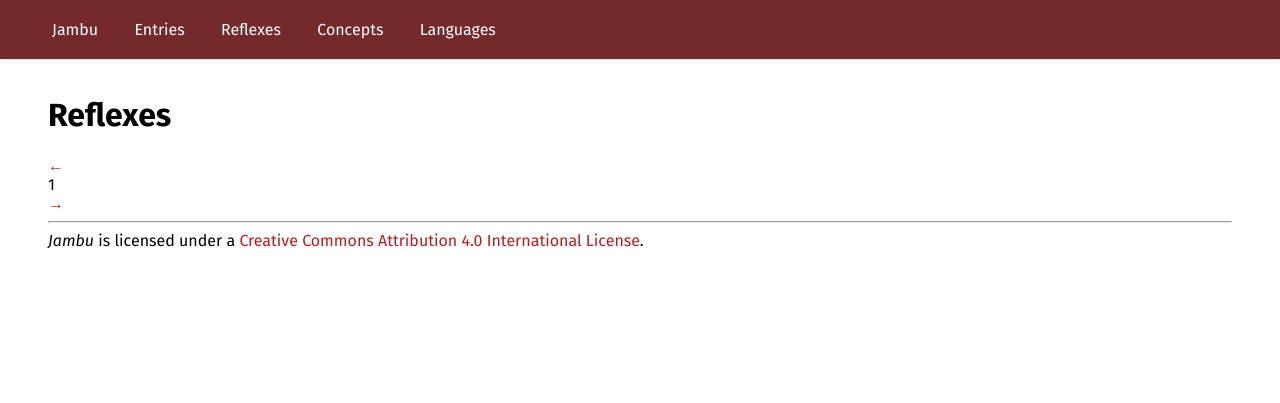
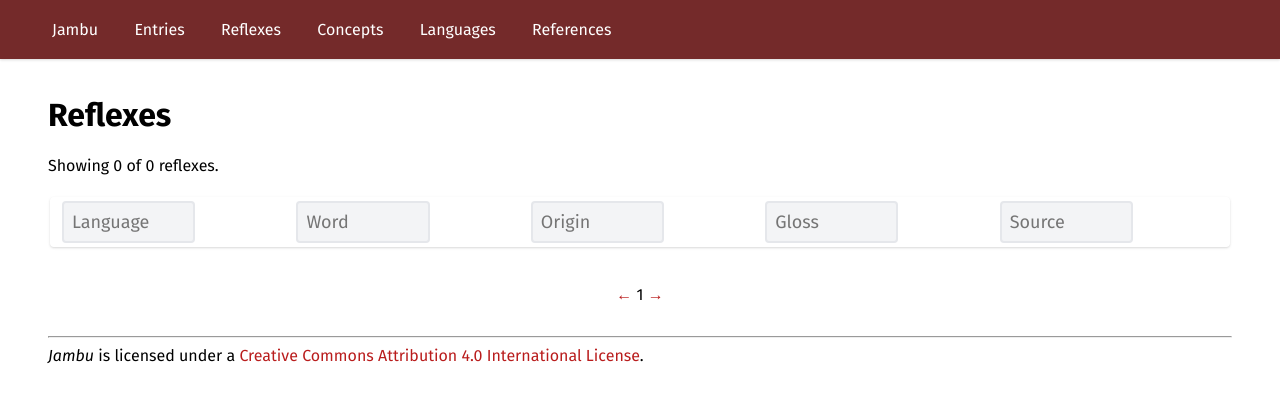
Before and after one commit to moli-mandala/neojambu, a Flask app: page /reflexes in a window 1280 px wide. Shown: the top 403 px of the page. Run offline with Flask 2, Linux system fonts and the light colour scheme; lists and menus that the app fills with data are empty; some libraries are stand-ins or nearby versions.

Commit message:
implement search mostly everywhere, fix page navigation

```diff
--- a/app.py
+++ b/app.py
@@ -25,15 +25,37 @@ def hello_world():
 @app.route("/reflexes")
 @app.route("/reflexes/<reflex>")
 def reflexes(reflex=None):
-    con = sqlite3.connect('data.db')
-    cur = con.cursor()
+
+    lang_filter = request.args.get('lang', None)
+    word_filter = request.args.get('word', None)
+    gloss_filter = request.args.get('gloss', None)
+    source_filter = request.args.get('source', None)
+    origin_filter = request.args.get('origin', None)
+
     if reflex:
         lemma = session.query(Lemma).filter_by(id=reflex).first()
         return render_template('reflex.html', reflex=lemma)
     else:
         page = int(request.args.get('page', 1))
-        lemmas = session.query(Lemma).limit(200).offset(page * 200 - 200).all()
-        return render_template('reflexes.html', reflexes=lemmas, page=page)
+        lemmas = session.query(Lemma)
+
+        if lang_filter:
+            lemmas = lemmas.join(Language).filter(Language.name.like('%' + lang_filter + '%'))
+        if word_filter:
+            lemmas = lemmas.filter(Lemma.word.like('%' + word_filter + '%'))
+        if gloss_filter:
+            lemmas = lemmas.filter(Lemma.gloss.like('%' + gloss_filter + '%'))
+        if source_filter:
+            lemmas = lemmas.join(Lemma.references).filter(Reference.short.like('%' + source_filter + '%'))
+        if origin_filter:
+            lemmas = lemmas.join(Lemma.origin_lemma, aliased=True).filter(Lemma.word.like('%' + origin_filter + '%'))
+
+        return render_template(
+            'reflexes.html',
+            reflexes=lemmas.limit(50).offset(page * 50 - 50).all(),
+            page=page,
+            count=lemmas.count(),
+        )
 
 @app.route("/languages")
 @app.route("/languages/<lang1>")
@@ -64,30 +86,60 @@ def languages(lang1=None, lang2=None):
         lang1 = session.query(Language).filter_by(id=lang1).first()
         lang2 = session.query(Language).filter_by(id=lang2).first()
 
-        return render_template('compare.html', colors=colors, both=both, lang1=lang1, lang2=lang2, lang_dict=lang1_dict, lang2_dict=lang2_dict)
+        return render_template('compare.html', colors=colors, both=both, count=len(both), lang1=lang1, lang2=lang2, lang_dict=lang1_dict, lang2_dict=lang2_dict)
 
     elif lang1:
         page = int(request.args.get('page', 1))
+
         language = session.query(Language).filter_by(id=lang1).first()
-        lemmas = session.query(Lemma).filter_by(language_id=lang1).options(joinedload(Lemma.origin_lemma)).limit(50).all()
-        return render_template('reflexes.html', lang=language, colors=colors, reflexes=lemmas, page=page)
+        lemmas = session.query(Lemma).filter_by(language_id=lang1).options(joinedload(Lemma.origin_lemma))
+
+        return render_template('reflexes.html', lang=language, colors=colors, count=lemmas.count(), reflexes=lemmas.limit(50).offset(page * 50 - 50).all(), page=page)
+
     else:
-        langs = session.query(Language).order_by(Language.order).all()
-        return render_template('langs.html', langs=langs, colors=colors)
+        lang_filter = request.args.get('lang', None)
+        clade_filter = request.args.get('clade', None)
+        langs = session.query(Language).order_by(Language.order)
+        if lang_filter:
+            langs = langs.filter(Language.name.like('%' + lang_filter + '%'))
+        if clade_filter:
+            langs = langs.filter(Language.clade.like('%' + clade_filter + '%'))
+        return render_template('langs.html', langs=langs.all(), count=langs.count(), colors=colors)
 
 @app.route("/entries")
 @app.route('/entries/<entry>')
 def entries(entry=None, lang=None):
     page = int(request.args.get('page', 1))
     search = request.args.get('entry', None)
+    lang_filter = request.args.get('lang', None)
+    entry_filter = request.args.get('entry_name', None)
+    source_filter = request.args.get('source', None)
+    gloss_filter = request.args.get('gloss', None)
     if entry:
         entry_info = session.query(Lemma).filter_by(id=entry).first()
-        reflexes = session.query(Lemma).filter_by(origin_lemma_id=entry).join(Language).order_by(Language.order).all()
+        reflexes_query = session.query(Lemma).filter_by(origin_lemma_id=entry)
+        if lang_filter:
+            reflexes_query = reflexes_query.filter_by(language_id=lang_filter)
+        if entry_filter:
+            reflexes_query = reflexes_query.filter(Lemma.word.like('%' + entry_filter + '%'))
+        if gloss_filter:
+            reflexes_query = reflexes_query.filter(Lemma.gloss.like('%' + gloss_filter + '%'))
+        reflexes = reflexes_query.join(Language).order_by(Language.order).all()
         grouped_reflexes = {key: list(group) for key, group in groupby(reflexes, key=lambda lemma: lemma.language_id)}
         return render_template('entry.html', entry=entry_info, reflexes=grouped_reflexes, colors=colors, order=order)
     else:
-        entries = session.query(Lemma).filter(Lemma.origin_lemma_id == None).limit(50).all()
-        return render_template('entries.html', entries=entries, page=page, colors=colors, order=order)
+        entries_query = session.query(Lemma).filter(Lemma.origin_lemma_id == None)
+        if lang_filter:
+            entries_query = entries_query.filter_by(language_id=lang_filter)
+        if entry_filter:
+            entries_query = entries_query.filter(Lemma.word.like('%' + entry_filter + '%'))
+        entries = entries_query
+        return render_template('entries.html', entries=entries.limit(50).offset(page * 50 - 50).all(), count=entries.count(), page=page, colors=colors, order=order)
+
+@app.route("/references")
+def references():
+    refs = session.query(Reference).all()
+    return render_template('references.html', sources=refs)
 
 if __name__ == '__main__':
     # Threaded option to enable multiple instances for multiple user access support
--- a/models.py
+++ b/models.py
@@ -35,10 +35,11 @@ class Reference(Base):
     __tablename__ = 'references'
 
     id = Column(String, primary_key=True)
+    short = Column(String)
     source = Column(String)
 
     def __repr__(self):
-        return f"<Reference(id='{self.id}', source='{self.source}')>"
+        return f"<a href=\"/references/{self.id}\">{self.short}</a>"
 
 class Lemma(Base):
     __tablename__ = 'lemmas'
--- a/requirements.txt
+++ b/requirements.txt
@@ -4,3 +4,4 @@ Jinja2==3.1.2
 Markdown==3.4.1
 SQLAlchemy==1.4.41
 tqdm==4.64.0
+pybtex==0.24.0
--- a/static/style.css
+++ b/static/style.css
@@ -95,6 +95,8 @@ smallcaps {
 .grid-row {
     border-radius: 0.25rem;
     box-shadow: 0 1px 3px 0 rgba(0, 0, 0, 0.1), 0 1px 2px 0 rgba(0, 0, 0, 0.06);
+    margin-left: 0;
+    margin-right: 0;
     margin-top: 0.25rem;
     margin-bottom: 0.25rem;
     border-width: 0;
@@ -186,5 +188,24 @@ smallcaps {
 
 /* table */
 table {
+    margin-top: 1em;
     width: 100%;
 }
+
+th {
+    text-align: left;
+}
+
+table input, table select {
+    padding: 0.5rem;
+    margin: 0;
+    font-size: large;
+    border: 2px solid #E5E7EB;
+    background-color: #F3F4F6;
+    border-radius: 0.25rem;
+    width: 50%;
+}
+
+.tooltip p {
+    margin: 0;
+}
--- a/templates/compare.html
+++ b/templates/compare.html
@@ -1,6 +1,6 @@
 {% include "head.html" %}
 <h1>
-    <span>{{ lang1.name }}</span> <span class="font-thin">vs.</span> <span>{{ lang2.name }}</span> <span class="font-thin">({{both | length}} matches)</span>
+    <span>{{ lang1.name }}</span> <span class="font-thin">vs.</span> <span>{{ lang2.name }}</span> <span class="font-thin">({{count}} matches)</span>
 </h1>
 {% if lang1 %}
 <div class="lang-box">
@@ -25,7 +25,7 @@
         </div>
         <div class="grid-row">
             <p>Reflexes</p>
-            <p>{{ lang1.lemma_count }}</p>
+            <p>{{ lang1.lemma_count }} <span class="muted">({{ '%.2f' % ((count / lang1.lemma_count) * 100) }}%)</span></p>
         </div>
     </div>
 </div>
@@ -46,7 +46,7 @@
         </div>
         <div class="grid-row">
             <p>Reflexes</p>
-            <p>{{ lang2.lemma_count }}</p>
+            <p>{{ lang2.lemma_count }} <span class="muted">({{ '%.2f' % ((count / lang2.lemma_count) * 100) }}%)</span></p>
         </div>
     </div>
 </div>
--- a/templates/head.html
+++ b/templates/head.html
@@ -25,13 +25,17 @@
     <script src="https://unpkg.com/leaflet@1.7.1/dist/leaflet.js"
     integrity="sha512-XQoYMqMTK8LvdxXYG3nZ448hOEQiglfqkJs1NOQV44cWnUrBc8PkAOcXy20w0vlaXaVUearIOBhiXZ5V3ynxwA=="
     crossorigin=""></script>
+    <script>
+        {% include "scripts.js" %}
+    </script>
 </head>
 <body>
     <div class="nav bg-red-900 text-white block p-5 pl-10 pr-4 space-x-8 shadow">
-        <a class="font-semibold hover:text-red-100 transition" href="/">Jambu</a>
-        <a class="hover:text-red-100 transition" href="/entries">Entries</a>
-        <a class="hover:text-red-100 transition" href="/reflexes">Reflexes</a>
-        <a class="hover:text-red-100 transition">Concepts</a>
-        <a class="hover:text-red-100 transition" href="/languages">Languages</a>
+        <a href="/">Jambu</a>
+        <a href="/entries">Entries</a>
+        <a href="/reflexes">Reflexes</a>
+        <a>Concepts</a>
+        <a href="/languages">Languages</a>
+        <a href="/references">References</a>
     </div>
     <div class="content">
--- a/templates/reflexes.html
+++ b/templates/reflexes.html
@@ -32,36 +32,57 @@
     </div>
 </div>
 {% endif %}
+<p clas="muted">Showing {{ reflexes | length }} of {{ count }} reflexes.</p>
 <div class="mt-5">
     <table>
+        <thead>
+            <tr class="grid-row">
+                <th><input type="text" class="search-box lang-filter" placeholder="Language" value="{{ request.args.get('lang', '') }}"></th>
+                <th><input type="text" class="search-box word-filter" placeholder="Word" value="{{ request.args.get('word', '') }}"></th>
+                <th><input type="text" class="search-box origin-filter" placeholder="Origin" value="{{ request.args.get('origin', '') }}"></th>
+                <th><input type="text" class="search-box gloss-filter" placeholder="Gloss" value="{{ request.args.get('gloss', '') }}"></th>
+                <th><input type="text" class="search-box source-filter" placeholder="Source" value="{{ request.args.get('source', '') }}"></th>
+            </tr>
+        </thead>
         {% for word in reflexes %}
         <tr class="grid-row" style="border-color: #{{ word.language.color }};">
             <td>{{ word.language.name }}</td>
             <td>
-                <p><a href="/reflexes/{{ word.id }}">{{ word.word }}</a>{% if word.phonemic %} <span class="muted">/&#8288;{{ word.phonemic }}&#8288;/</span>{% endif %}{% if word.gloss %} <span class="muted">‘&#8288;{{ word.gloss | striptags }}&#8288;’</span>{% endif %}</p>
+                <p><a href="/reflexes/{{ word.id }}">{{ word.word }}</a>{% if word.phonemic %} <span class="muted">/&#8288;{{ word.phonemic }}&#8288;/</span>{% endif %}</p>
             </td>
             <td>
                 {% if word.origin_lemma %}
                 <p><a href="/entries/{{ word.origin_lemma.id }}">{{ word.origin_lemma.word }} <span class="font-thin">[{{ word.origin_lemma.language.name }}]</span></a></p>
+                {% else %}
+                <p class="muted">&mdash;</p>
                 {% endif %}
             </td>
             <td>
-                <p></p>
+                {% if word.gloss %}
+                <p><span class="muted">{{ word.gloss | safe}}</span></p>
+                {% endif %}
+            </td>
+            <td>
+                {% if word.references %}
+                <p>{{ word.references | join(', ') | safe }}</p>
+                {% else %}
+                <p class="muted">&mdash;</p>
+                {% endif %}
             </td>
         </tr>
         {% endfor %}
     </table>
 </div>
 {% if page %}
-<div class="w-full flex mt-3">
-    <div class="mx-auto flex flex-row">
-        <div class="mx-2 p-2">
-            <a href="{{ request.path }}?page={{ page - 1 }}">←</a>
-        </div>
-        <div class="mx-2 rounded shadow p-2">{{ page }}</div>
-        <div class="mx-2 p-2">
-            <a href="{{ request.path }}?page={{ page + 1 }}">→</a>
-        </div>
+<div style="width: 100%; text-align: center; margin: 2em 0em;">
+    <div style="margin-left: auto; margin-right: auto;">
+        <span>
+            <a class="page-nav" href="#" data-page="{{ page - 1 }}">←</a>
+        </span>
+        <span>{{ page }}</span>
+        <span>
+            <a class="page-nav" href="#" data-page="{{ page + 1 }}">→</a>
+        </span>
     </div>
 </div>
 {% endif %}
```
Also changed, not shown: make_database.py (+39 -2 lines), templates/entries.html (+29 -11 lines), templates/entry.html (+32 -8 lines), templates/langs.html (+26 -21 lines), templates/references.html (added, +16 -0 lines), templates/reflex.html (+27 -3 lines), templates/scripts.js (added, +44 -0 lines).
